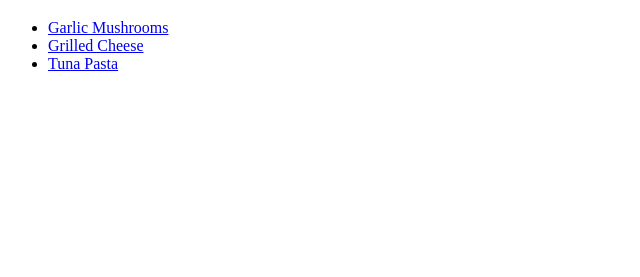
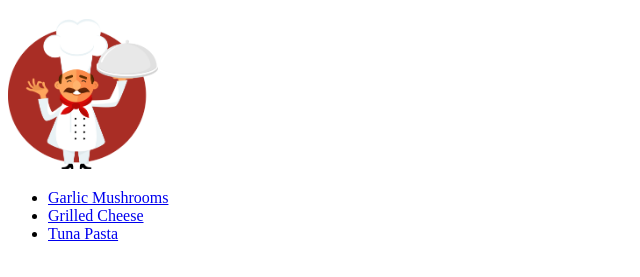
Before and after one commit to RossTarrant/odin-recipes, a plain HTML site: page index.html in a window 1280 px wide. Shown: the part 61-338 px from the top of the page, without its empty margins (0-640 px from the left). Drawn offline with Linux system fonts and the light colour scheme.

Commit message:
Added chef image to index.html

```diff
--- a/index.html
+++ b/index.html
@@ -8,6 +8,7 @@
 </head>
 <body>
     <h1>Odin Recipes</h1>
+    <img src="images/chef.png" height=150 width=150>
     <ul>
         <li><a href="recipes/mushrooms.html">Garlic Mushrooms</a></li>
         <li><a href="recipes/grilled-cheese.html">Grilled Cheese</a></li>
```
Also changed, not shown: images/chef.png (added), 2 other files.
